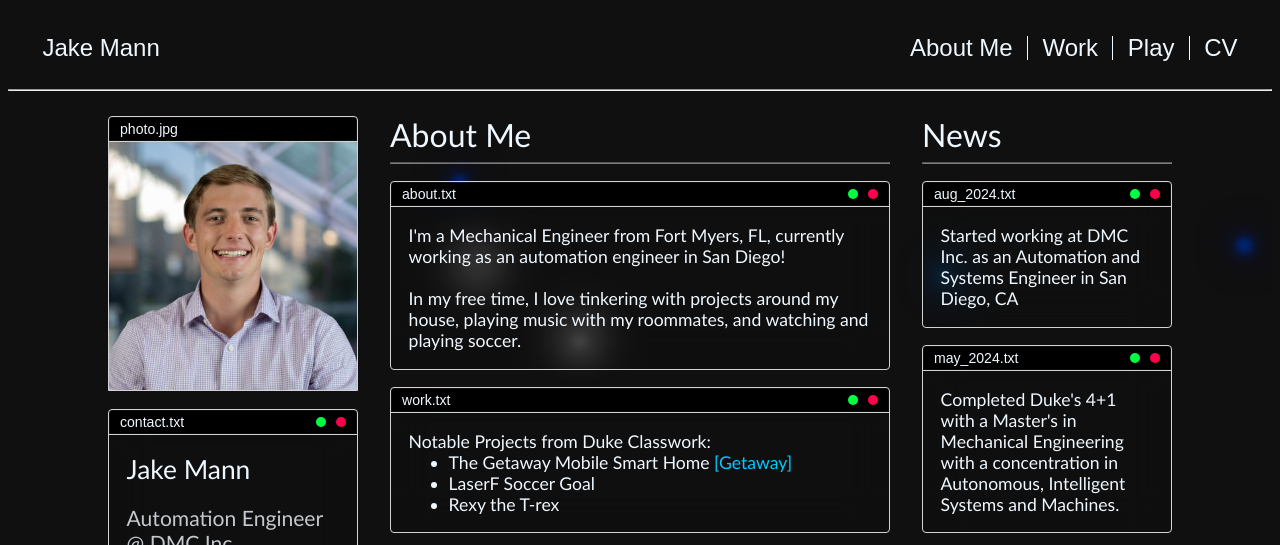
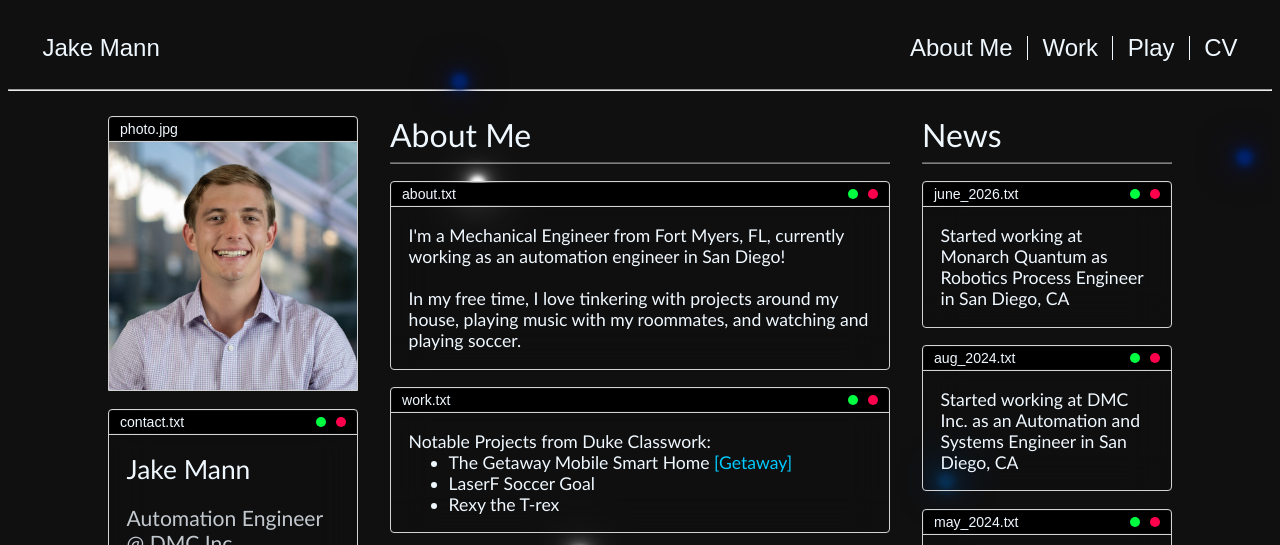
Before and after one commit to JakeMann12/JakeMann12.github.io, a plain HTML site: page index.html in a window 1280 px wide. Shown: the top 545 px of the page. Drawn offline with Linux system fonts and the light colour scheme; some icons are missing; a web font is replaced by a local one.

Commit message:
job update

```diff
--- a/index.html
+++ b/index.html
@@ -191,6 +191,19 @@
 
     <div class="container ">
       <div class="container-header">
+        june_2026.txt
+        <div class="circle-container">
+          <div class="circle" style="background-color: #00FF41"></div>
+          <div class="circle" style="background-color: #FF004D"></div>
+        </div>
+      </div>
+      <div class="container-content">
+        Started working at Monarch Quantum as Robotics Process Engineer in San Diego, CA
+      </div>
+    </div>
+
+    <div class="container ">
+      <div class="container-header">
         aug_2024.txt
         <div class="circle-container">
           <div class="circle" style="background-color: #00FF41"></div>
```
